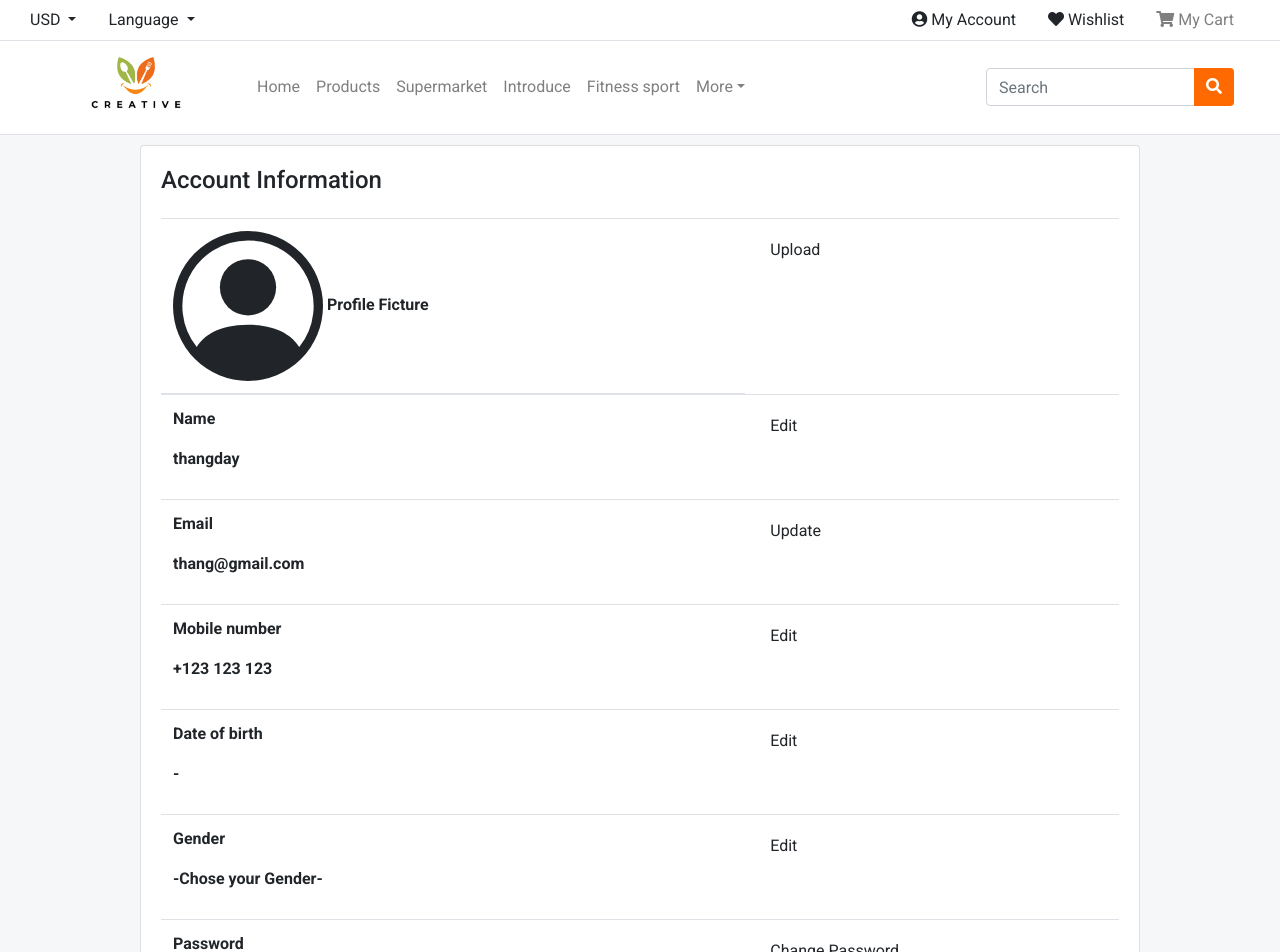
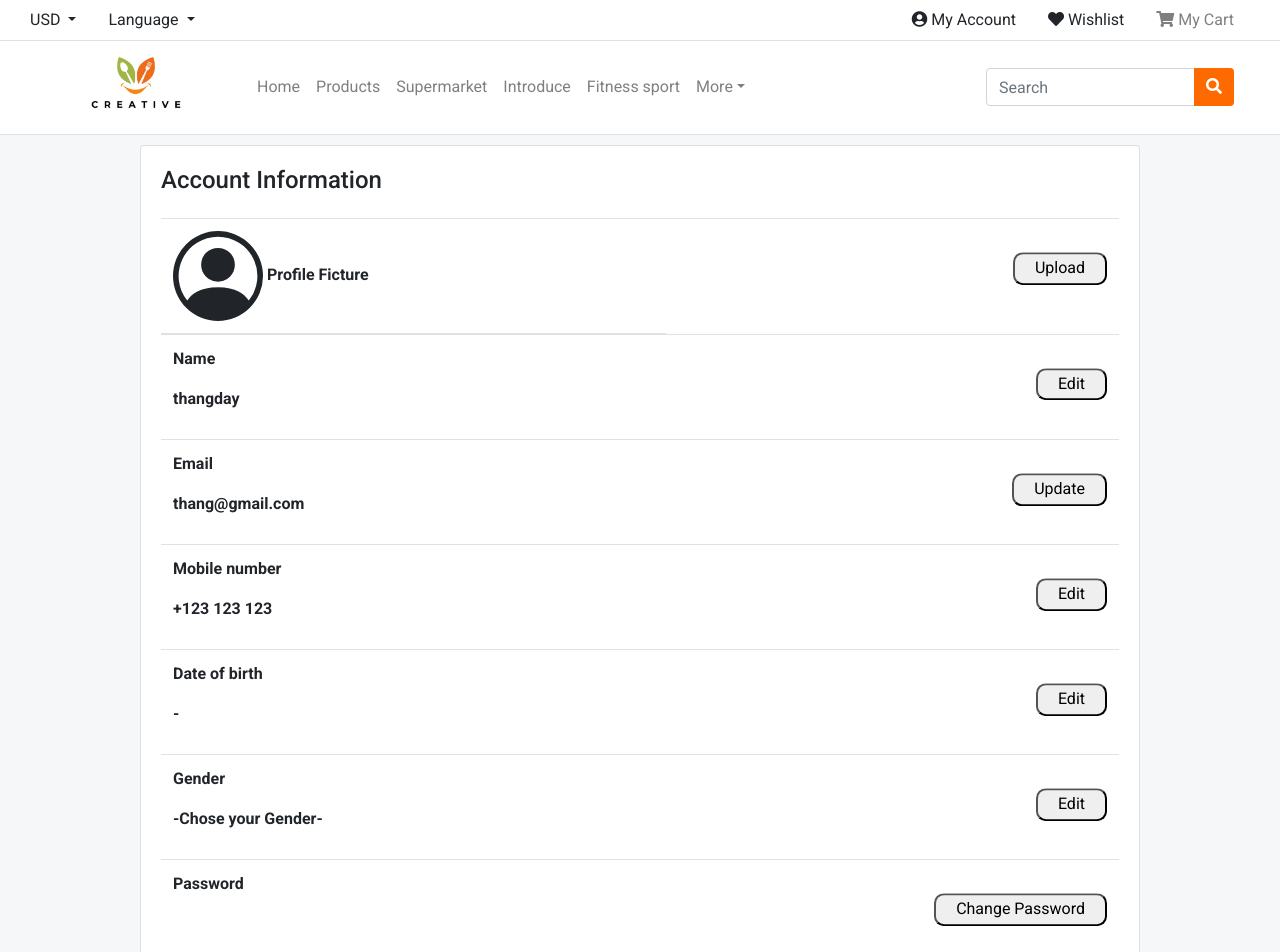
Before and after one commit to GroupOfTue/food-web, a React app: page /Aboutme in a window 1280 px wide. Shown: the top 952 px of the page. Built offline with nearby package versions, Linux system fonts and the light colour scheme.

Commit message:
fix button

```diff
--- a/src/pages/Aboutme/Aboutme.module.scss
+++ b/src/pages/Aboutme/Aboutme.module.scss
@@ -2,11 +2,16 @@
   padding: 5px 20px;
   border-radius: 10px;
   float: right;
-    transform: translateY(calc(50% + 5px));
+
   &:hover {
     background-color: #ff6a00;
-        border-color: #9099a6;;
+    border-color: #9099a6;
+    color: #fff;
   }
+}
+
+.btn:nth-child(n + 1) {
+  transform: translateY(calc(50% + 5px));
 }
 .flex-container {
   display: flex;
@@ -21,7 +26,4 @@
     line-height: 75px;
     font-size: 30px;
   }
-
-
-
 }
--- a/src/pages/Aboutme/index.js
+++ b/src/pages/Aboutme/index.js
@@ -7,60 +7,91 @@ import images from '~/access/images';
 function Aboutme() {
   const cx = classNames.bind(styles);
   return (
-    <section className={(clsx('section-conten padding-y'), cx('container'))} style={{ 'minHeight': '84vh' }}>
-      <div className="card mx-auto" style={{ 'maxWidth': '1000px', 'marginTop': '10px' }}>
+    <section className={(clsx('section-conten padding-y'), cx('container'))} style={{ minHeight: '84vh' }}>
+      <div className="card mx-auto" style={{ maxWidth: '1000px', marginTop: '10px' }}>
         <div className="card-body">
           <h4 className="card-title mb-4">Account Information</h4>
           <table class="table">
             <thead>
               <tr>
-                <th scope="col"><svg xmlns="http://www.w3.org/2000/svg" width="150" height="150" fill="currentColor" class="bi bi-person-circle" viewBox="0 0 16 16">
-                  <path d="M11 6a3 3 0 1 1-6 0 3 3 0 0 1 6 0" />
-                  <path fill-rule="evenodd" d="M0 8a8 8 0 1 1 16 0A8 8 0 0 1 0 8m8-7a7 7 0 0 0-5.468 11.37C3.242 11.226 4.805 10 8 10s4.757 1.225 5.468 2.37A7 7 0 0 0 8 1" />
-                </svg> Profile Ficture</th>
-                <td scope="col"><button className='btn'>Upload</button></td>
+                <th scope="col">
+                  <svg
+                    xmlns="http://www.w3.org/2000/svg"
+                    width="90"
+                    height="90"
+                    fill="currentColor"
+                    class="bi bi-person-circle"
+                    viewBox="0 0 16 16"
+                  >
+                    <path d="M11 6a3 3 0 1 1-6 0 3 3 0 0 1 6 0" />
+                    <path
+                      fill-rule="evenodd"
+                      d="M0 8a8 8 0 1 1 16 0A8 8 0 0 1 0 8m8-7a7 7 0 0 0-5.468 11.37C3.242 11.226 4.805 10 8 10s4.757 1.225 5.468 2.37A7 7 0 0 0 8 1"
+                    />
+                  </svg>{' '}
+                  Profile Ficture
+                </th>
+                <td scope="col">
+                  <button className={cx('btn')}>Upload</button>
+                </td>
               </tr>
             </thead>
             <tbody>
               <tr>
-                <th scope="row"><p>Name</p>
+                <th scope="row">
+                  <p>Name</p>
                   <p class="label-Name">thangday</p>
                 </th>
-                <td><button className='btn'>Edit</button></td>
-
+                <td>
+                  <button className={cx('btn')}>Edit</button>
+                </td>
               </tr>
               <tr>
-                <th scope="row"><p>Email</p>
+                <th scope="row">
+                  <p>Email</p>
                   <p class="label-Email">thang@gmail.com</p>
                 </th>
-                <td><button className='btn'>Update</button></td>
-
+                <td>
+                  <button className={cx('btn')}>Update</button>
+                </td>
               </tr>
               <tr>
-                <th scope="row"><p>Mobile number</p>
+                <th scope="row">
+                  <p>Mobile number</p>
                   <p class="label-Mobilephone">+123 123 123</p>
                 </th>
-                <td><button className='btn'>Edit</button></td>
+                <td>
+                  <button className={cx('btn')}>Edit</button>
+                </td>
               </tr>
               <tr>
-                <th scope="row"><p>Date of birth</p>
+                <th scope="row">
+                  <p>Date of birth</p>
                   <p class="label-Date">-</p>
                 </th>
-                <td><button className='btn'>Edit</button></td>
+                <td>
+                  <button className={cx('btn')}>Edit</button>
+                </td>
               </tr>
               <tr>
-                <th scope="row"><p>Gender</p>
-                  <p class="label-Gender">-Chose your Gender-</p></th>
-                <td><button className='btn'>Edit</button></td>
+                <th scope="row">
+                  <p>Gender</p>
+                  <p class="label-Gender">-Chose your Gender-</p>
+                </th>
+                <td>
+                  <button className={cx('btn')}>Edit</button>
+                </td>
               </tr>
               <tr>
-                <th scope="row"><p>Password</p>
+                <th scope="row">
+                  <p>Password</p>
                   <p class="label-Password " type="password"></p>
                 </th>
 
-                <td><button className='btn'>Change Password</button></td>
+                <td>
+                  <button className={cx('btn')}>Change Password</button>
+                </td>
               </tr>
-
             </tbody>
           </table>
         </div>
```
Lines whose indentation alone changed are shown as unchanged.
